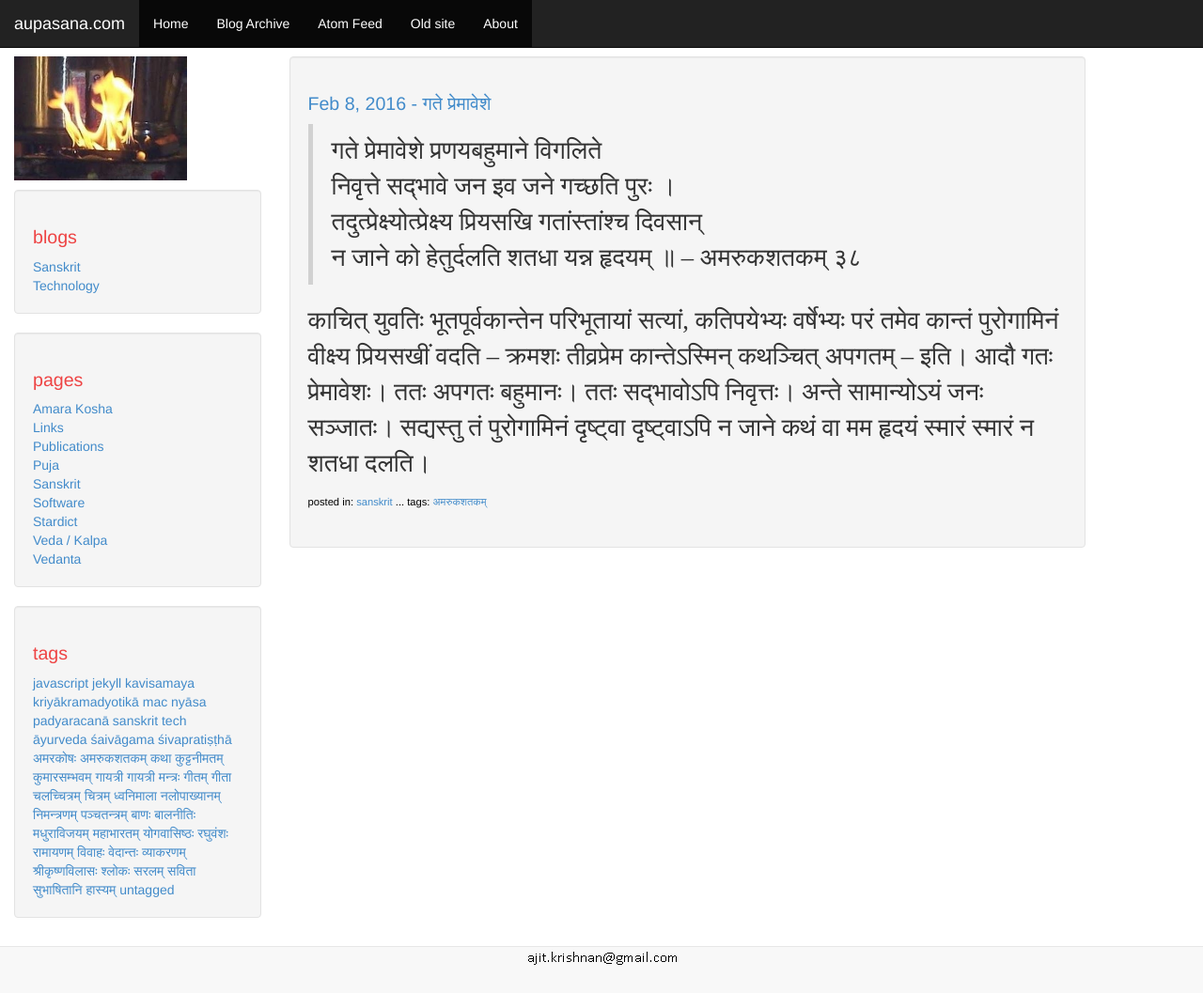
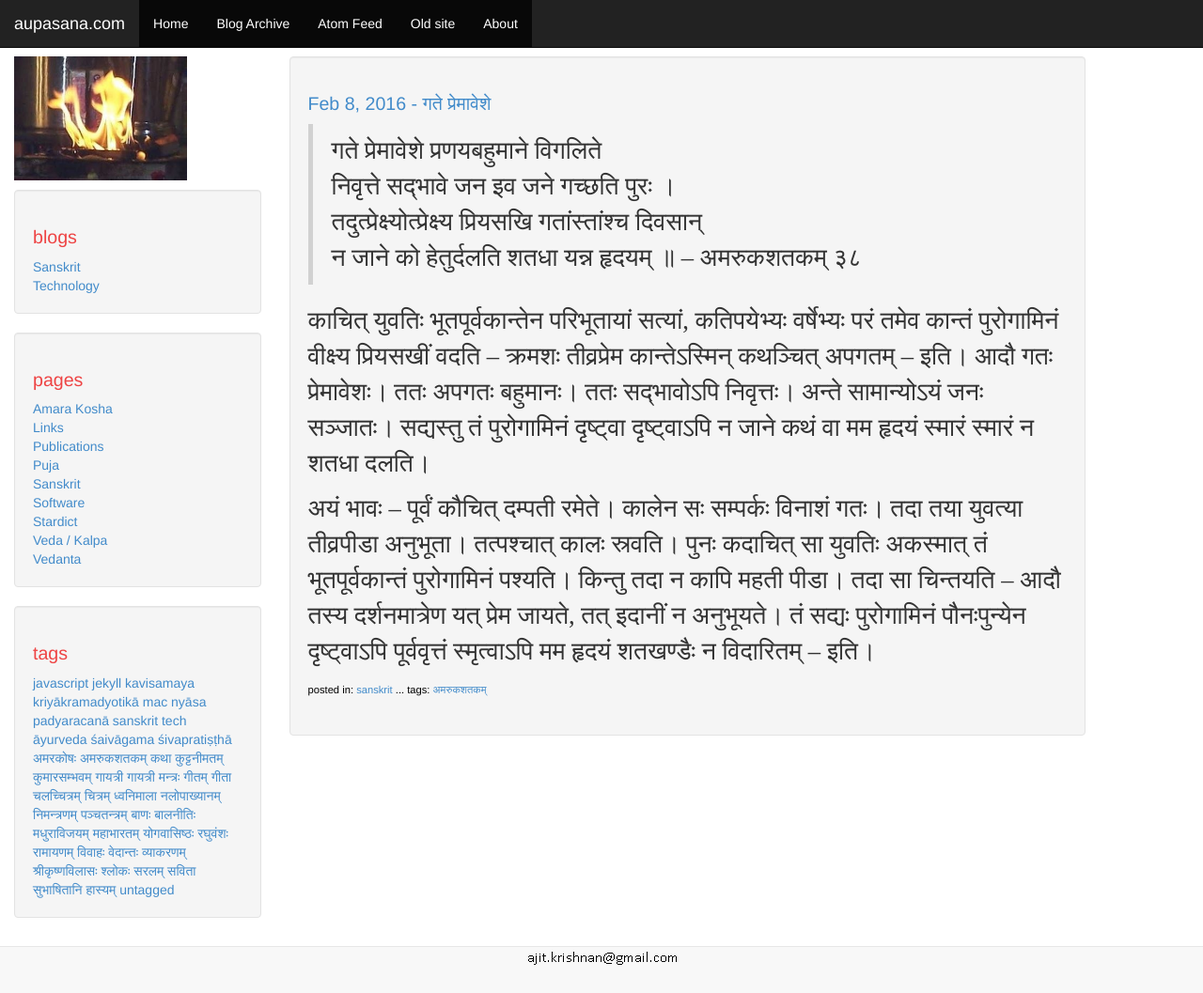
Before and after one commit to aupasana/aupasana.github.io, a Jekyll site: the page built from _posts/2016-02-08-gate-premaveshe.md, in a window 1280 px wide and 1057 px high. Shown: the whole window at 94% size. Built offline with Jekyll 4.4.1, drawn with Linux system fonts in a browser that asks for light colours; comment, search, counter and statistics services are not loaded.

Commit message:
2016-02-08-gate-prevaveshe: add sanskrit summary

```diff
--- a/_posts/2016-02-08-gate-premaveshe.md
+++ b/_posts/2016-02-08-gate-premaveshe.md
@@ -20,3 +20,10 @@ tags:
 ततः सद्भावोऽपि निवृत्तः। अन्ते सामान्योऽयं जनः सञ्जातः। सद्यस्तु तं
 पुरोगामिनं दृष्ट्वा दृष्ट्वाऽपि न जाने कथं वा मम हृदयं स्मारं स्मारं न
 शतधा दलति।
+
+अयं भावः -- पूर्वं कौचित् दम्पती रमेते। कालेन सः सम्पर्कः विनाशं गतः। तदा तया
+युवत्या तीव्रपीडा अनुभूता। तत्पश्चात् कालः स्रवति। पुनः कदाचित् सा युवतिः अकस्मात्
+तं भूतपूर्वकान्तं पुरोगामिनं पश्यति। किन्तु तदा न कापि महती पीडा।
+तदा सा चिन्तयति -- आदौ तस्य दर्शनमात्रेण यत् प्रेम जायते,
+ तत् इदानीं न अनुभूयते। तं सद्यः पुरोगामिनं पौनःपुन्येन दृष्ट्वाऽपि पूर्ववृत्तं स्मृत्वाऽपि
+मम हृदयं शतखण्डैः न विदारितम् -- इति।
```
